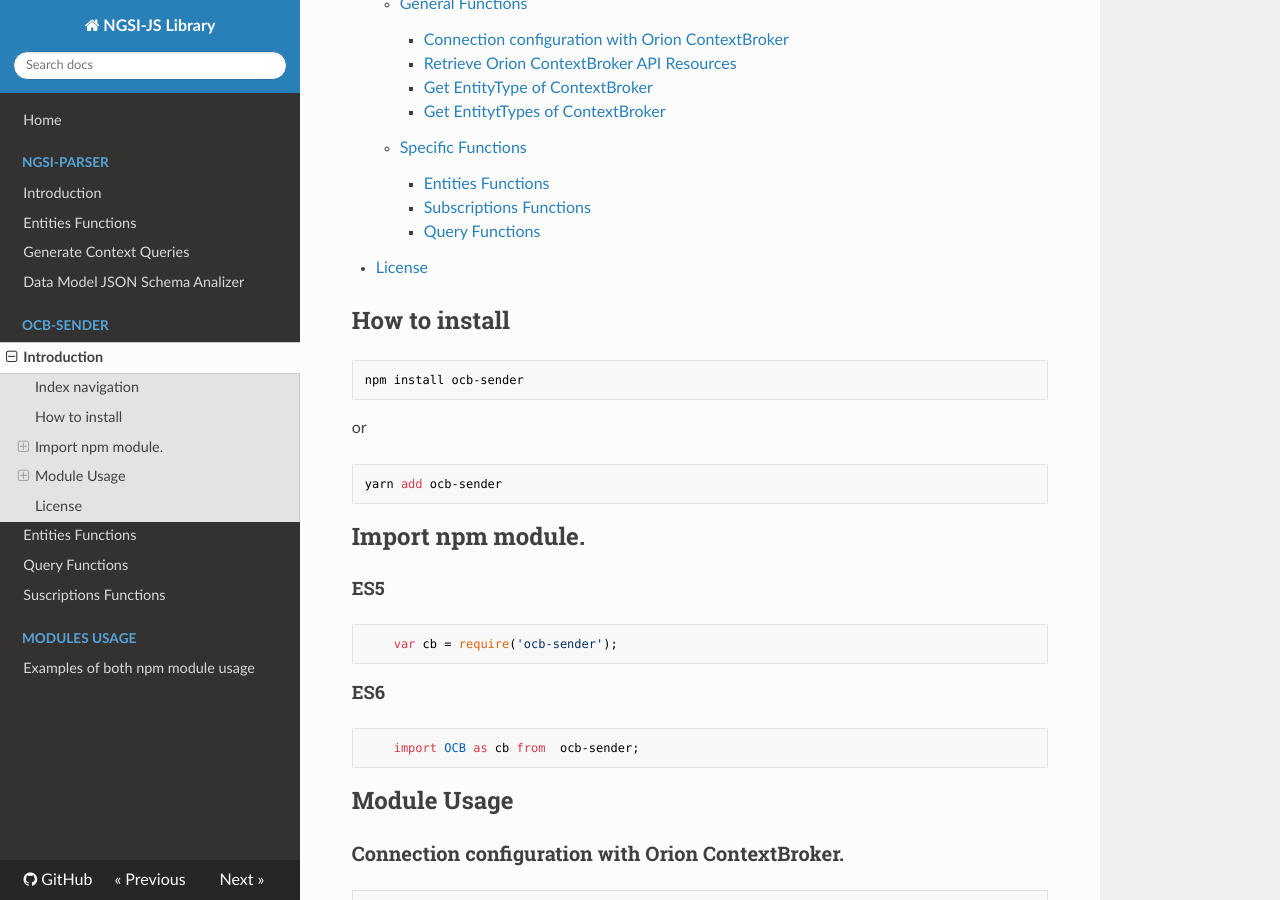
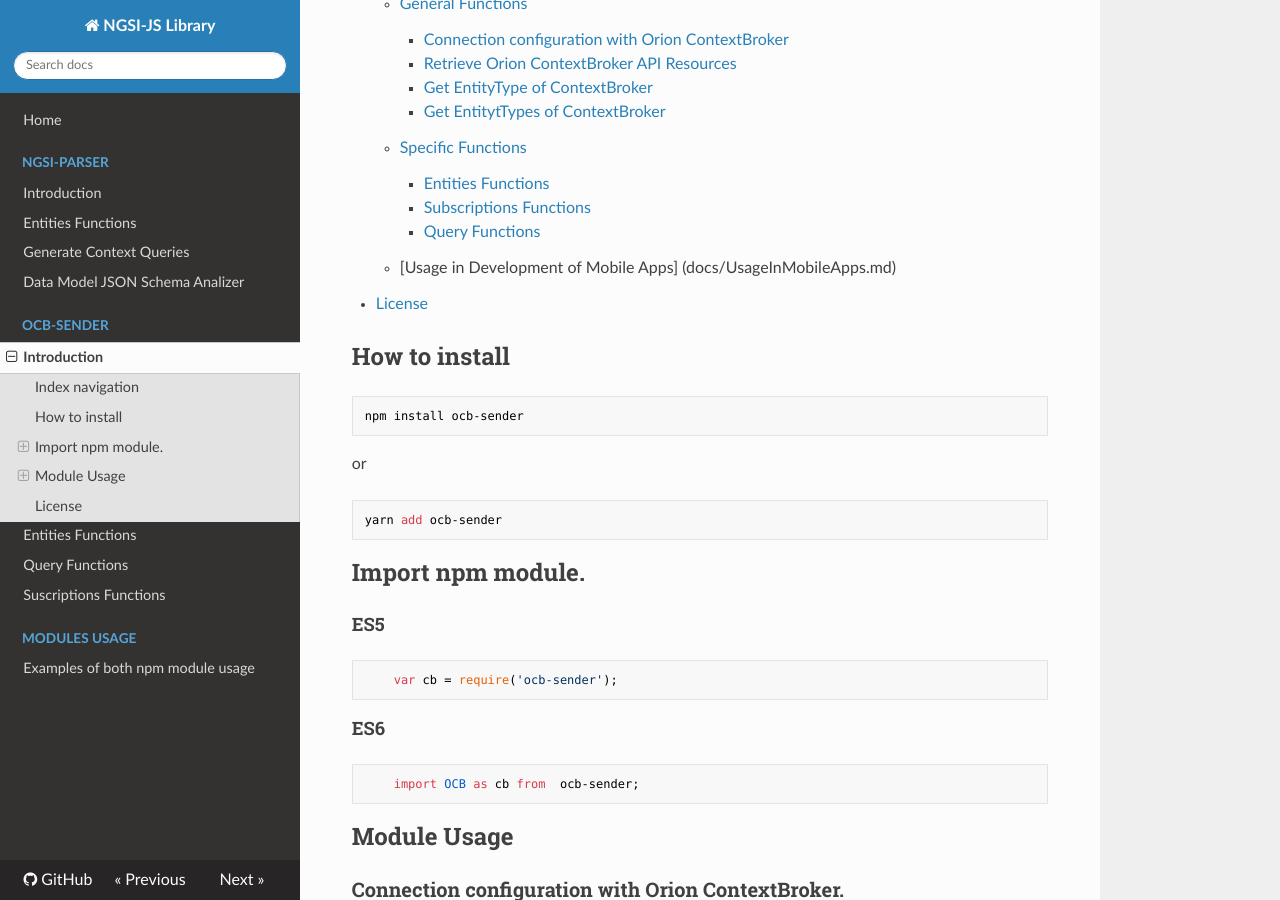
Before and after one commit to cenidetiot/ngsi-js-library, an MkDocs documentation site: the page built from doc/ocb/index.md, in a window 1280 px wide and 900 px high, scrolled down 405 px. Built offline with MkDocs 1.6.1, drawn with Linux system fonts in a browser that asks for light colours; nearby versions of some CDN libraries; comment, search, counter and statistics services are not loaded; old or Windows-style settings are respelled for this version of MkDocs.

Commit message:
update docs

```diff
--- a/doc/ocb/index.md
+++ b/doc/ocb/index.md
@@ -16,6 +16,7 @@
 		* [Entities Functions](docs/EntitiesFunctions.md)
     	* [Subscriptions Functions](docs/SubscriptionsFunctions.md)
     	* [Query Functions](docs/QueryFunctions.md)
+	* [Usage in Development of Mobile Apps] (docs/UsageInMobileApps.md)
 * [License](#license)
 
 ## How to install
```
